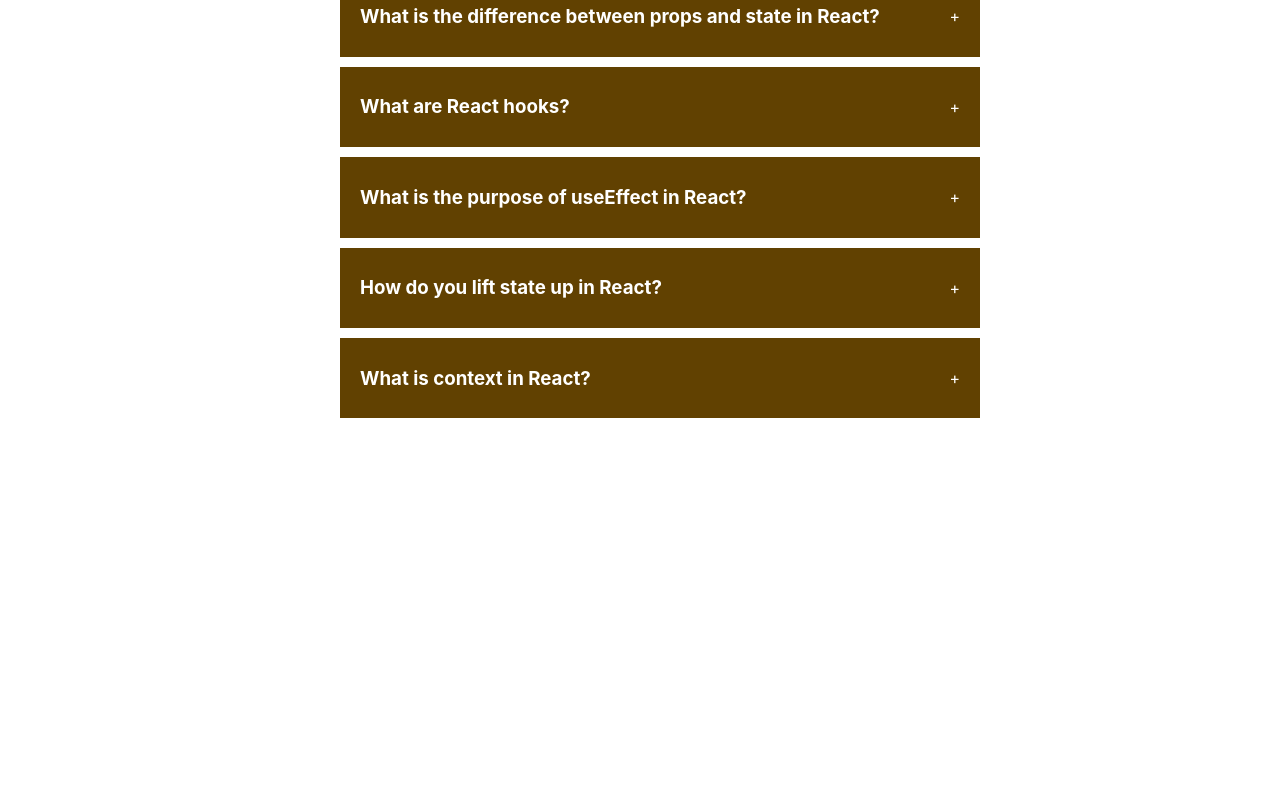
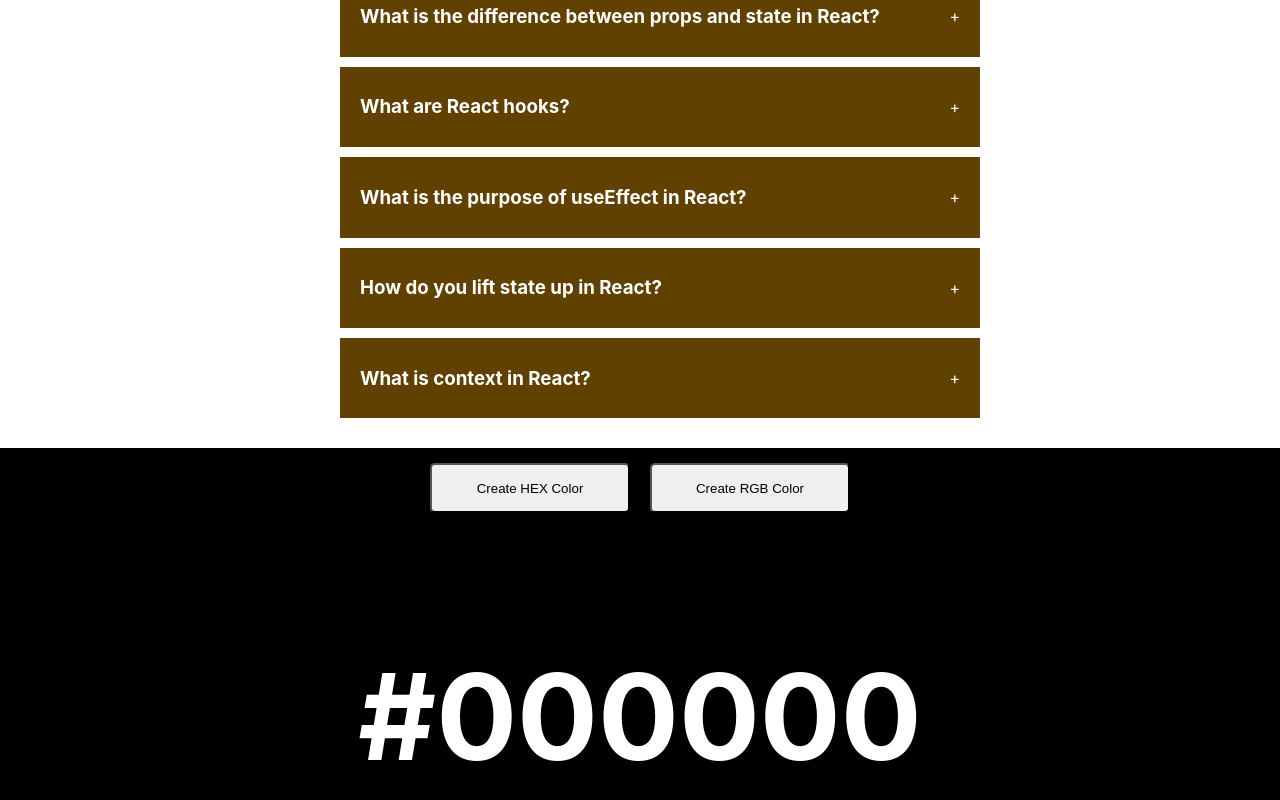
Before and after one commit to lboyadzhiev/multiple-react-projects, a React (Create React App) app: page / in a window 1280 px wide. Shown: the part 563-1363 px from the top of the page. Before the commit the page ends 1011 px from the top, so only its background shows below. Built offline with nearby package versions, Linux system fonts and the light colour scheme.

Commit message:
Generate Color App

```diff
--- a/src/App.tsx
+++ b/src/App.tsx
@@ -1,10 +1,12 @@
 import './App.css';
 import Accordian from './components/Accordian/Accordian';
+import RandomColor from './components/RandomColor/RandomColor';
 
 function App() {
   return (
     <div className='App'>
       <Accordian />
+      <RandomColor />
     </div>
   );
 }
--- /dev/null
+++ b/src/components/RandomColor/RandomColor.module.css
@@ -0,0 +1,26 @@
+.container {
+  height: 100vh;
+  width: 100vw;
+}
+
+.btnContainer {
+  display: flex;
+  justify-content: center;
+  gap: 20px;
+  padding-top: 15px;
+}
+
+.btnContainer button {
+  width: 200px;
+  height: 50px;
+  border-radius: 5px;
+}
+
+.colorString {
+  display: flex;
+  justify-content: center;
+  align-items: center;
+  color: white;
+  font-size: 60px;
+  margin-top: 50px;
+}
--- /dev/null
+++ b/src/components/RandomColor/RandomColor.tsx
@@ -0,0 +1,48 @@
+import { useState } from 'react';
+
+// styles
+import classes from './RandomColor.module.css';
+
+export default function RandomColor() {
+  const [color, setColor] = useState('#000000');
+
+  function generateIndex(length: number) {
+    return Math.floor(Math.random() * length);
+  }
+
+  function generateColorHandler(typeOfColor: string) {
+    if (typeOfColor === 'hex') {
+      const hex = [0, 1, 2, 3, 4, 5, 6, 7, 8, 9, 'A', 'B', 'C', 'D', 'E', 'F'];
+      let hexColor = '#';
+
+      for (let i = 0; i < 6; i++) {
+        hexColor += hex[generateIndex(hex.length)];
+      }
+
+      setColor(hexColor);
+    } else if (typeOfColor === 'rgb') {
+      const r = generateIndex(256);
+      const g = generateIndex(256);
+      const b = generateIndex(256);
+
+      setColor(`rgb(${r}, ${g}, ${b})`);
+    }
+  }
+
+  return (
+    <div className={classes.container} style={{ background: color }}>
+      <div className={classes.btnContainer}>
+        <button onClick={() => generateColorHandler('hex')}>
+          Create HEX Color
+        </button>
+        <button onClick={() => generateColorHandler('rgb')}>
+          Create RGB Color
+        </button>
+      </div>
+
+      <div className={classes.colorString}>
+        <h1>{color}</h1>
+      </div>
+    </div>
+  );
+}
```
